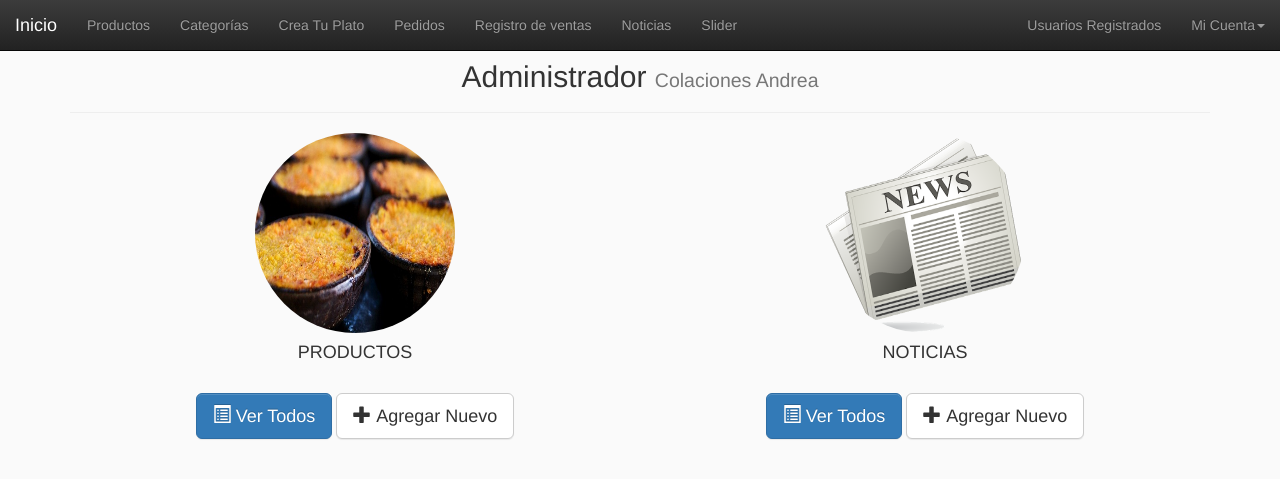
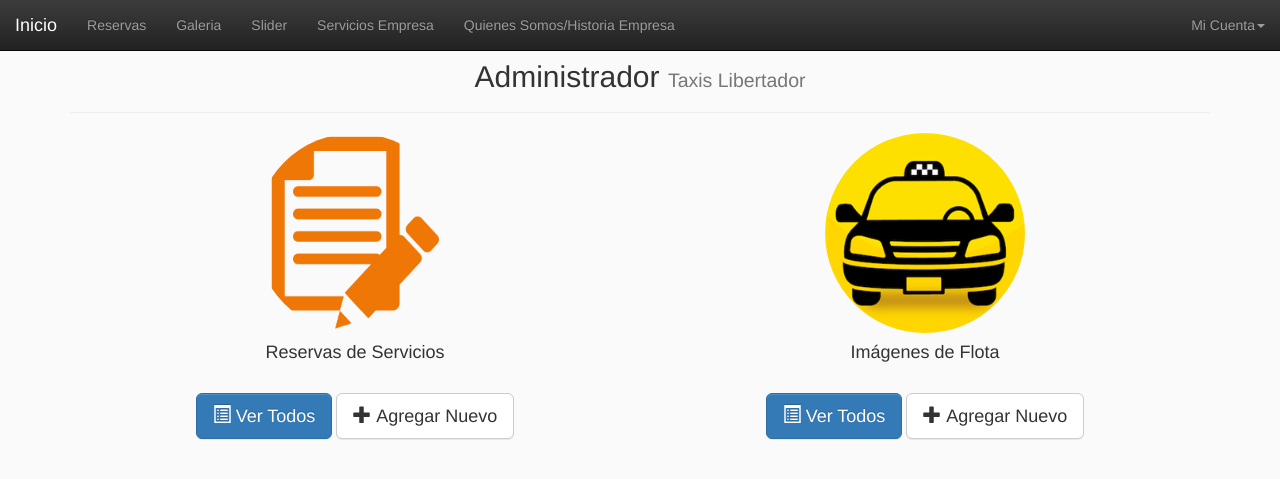
Before and after one commit to puntodesarrollo/taxislibertador, a PHP site: page / in a window 1280 px wide. Shown: the top 479 px of the page. Run offline with PHP 8.4, Linux system fonts and the light colour scheme; the visitor is signed in with stand-in values (Sample User, id 1); tables that the repository leaves empty or names only in its code hold one stand-in row (values such as "Sample post"); some libraries are stand-ins or nearby versions.

Commit message:
Header Index admin

```diff
--- a/admin/header.php
+++ b/admin/header.php
@@ -44,16 +44,13 @@ $sesion = include $_SERVER['DOCUMENT_ROOT']."/admin/verificarSesion.php";
 		<!-- Collection of nav links and other content for toggling -->
 		<div id="navbarCollapse" class="collapse navbar-collapse">
 			<ul class="nav navbar-nav">
-			<li><a href="/admin/productos">Productos</a></li>
-			<li><a href="/admin/categorias">Categorías</a></li>
-			<li><a href="/admin/creatuplato">Crea Tu Plato</a></li>
-			<li><a href="/admin/pedidos">Pedidos</a></li>
-			<li><a href="/admin/ventas">Registro de ventas</a></li>
-			<li><a href="/admin/noticias">Noticias</a></li>
+			<li><a href="/admin/reservas">Reservas</a></li>
+			<li><a href="/admin/galeria">Galeria</a></li>
 			<li><a href="/admin/slider">Slider</a></li>
+			<li><a href="/admin/servicios">Servicios Empresa</a></li>
+			<li><a href="/admin/slider">Quienes Somos/Historia Empresa</a></li>
 			</ul>
 			<ul class="nav navbar-nav navbar-right">
-			<li><a href="/admin/usuariosSistema">Usuarios Registrados</a></li>
 			<li class="dropdown">
 					<a data-toggle="dropdown" class="dropdown-toggle" href="#">Mi Cuenta<b class="caret"></b></a>
 					<ul role="menu" class="dropdown-menu">
--- a/admin/index.php
+++ b/admin/index.php
@@ -12,14 +12,14 @@
 ?>
 	<br>
     <div class="page-header">
-        <h2 class="text-center">Administrador <small>Colaciones Andrea</small></h2>
+        <h2 class="text-center">Administrador <small>Taxis Libertador</small></h2>
     </div>
 	<div class="col-sm-6">
 		<div id="panel1">
 			<div id="panel1Arriba"></div>
-			<img src="colacion.jpg" alt="Imagen Productos" width="200px" height="200px" class="center-block img-circle">
+			<img src="reservas.png" alt="Reservas de Productos" width="200px" height="200px" class="center-block img-circle">
 			<div id="panel1Abajo"></div>
-			<h4 class="text-center">PRODUCTOS</h4>
+			<h4 class="text-center">Reservas de Servicios</h4>
 		</div>
 		<div class="text-center">
 			<br>
@@ -30,9 +30,9 @@
 	<div class="col-sm-6">
 		<div id="panel1">
 			<div id="panel1Arriba"></div>
-			<img src="noticias.png" alt="Imagen Noticias" width="200px" height="200px" class="center-block img-circle">
+			<img src="imagen.png" alt="Imagenes de Flota" width="200px" height="200px" class="center-block img-circle">
 			<div id="panel1Abajo"></div>
-			<h4 class="text-center">NOTICIAS</h4>
+			<h4 class="text-center">Imágenes de Flota</h4>
 		</div>
 		<div class="text-center">
 			<br>
```
Also changed, not shown: admin/colacion.jpg (deleted), admin/imagen.png (added), admin/noticias.png (deleted), admin/reservas.png (added).
